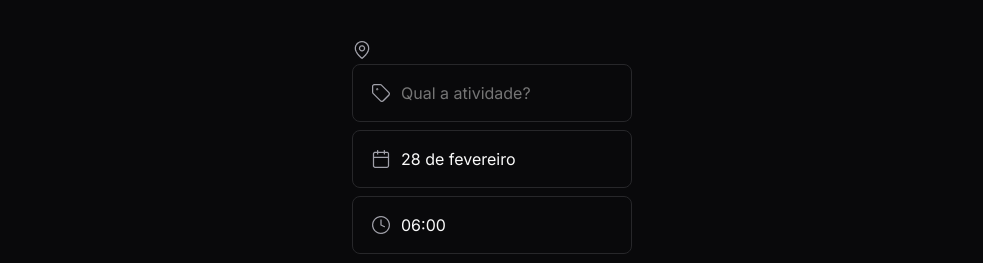
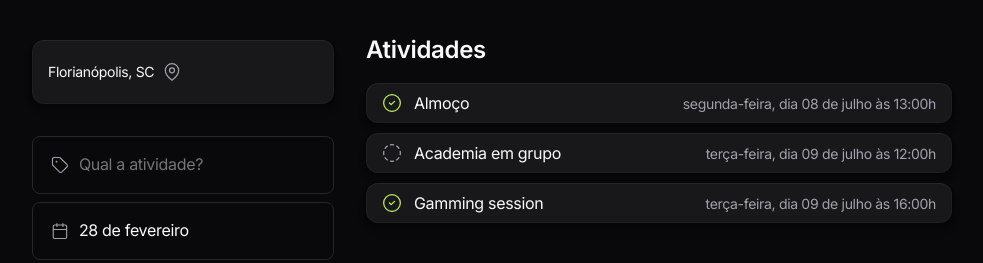
Before and after one commit to aksa-mendonca/rocketseat-nlwjourney, a plain HTML site: page index.html in a window 1280 px wide. Shown: the top 263 px of the page, without its empty margins (148-1131 px from the left). Drawn offline with nearby package versions, Linux system fonts and the light colour scheme.

Commit message:
Finalização do projeto

```diff
--- a/index.html
+++ b/index.html
@@ -10,25 +10,40 @@
 
     <div id="app">
         <form onsubmit="salvarAtividade(event)">
-            <div id="place">
-                <img src="./img/map-pin.png" alt="img-map-pin">
+            <div id="place" class="card-bg">
+                Florianópolis, SC
+
+                <svg width="20" height="20" viewBox="0 0 20 20" fill="none" xmlns="http://www.w3.org/2000/svg">
+                    <path d="M16.6666 8.33334C16.6666 13.3333 9.99992 18.3333 9.99992 18.3333C9.99992 18.3333 3.33325 13.3333 3.33325 8.33334C3.33325 6.56523 4.03563 4.86954 5.28587 3.61929C6.53612 2.36905 8.23181 1.66667 9.99992 1.66667C11.768 1.66667 13.4637 2.36905 14.714 3.61929C15.9642 4.86954 16.6666 6.56523 16.6666 8.33334Z" stroke="#A1A1AA" stroke-width="1.25" stroke-linecap="round" stroke-linejoin="round"/>
+                    <path d="M9.99992 10.8333C11.3806 10.8333 12.4999 9.71405 12.4999 8.33334C12.4999 6.95263 11.3806 5.83334 9.99992 5.83334C8.61921 5.83334 7.49992 6.95263 7.49992 8.33334C7.49992 9.71405 8.61921 10.8333 9.99992 10.8333Z" stroke="#A1A1AA" stroke-width="1.25" stroke-linecap="round" stroke-linejoin="round"/>
+                </svg>
             </div>
 
             <div class="fields">
                 <div class="field-wrapper">
-                    <img src="./img/tag.png" alt="img-tag">
+                    <svg width="20" height="20" viewBox="0 0 20 20" fill="none" xmlns="http://www.w3.org/2000/svg">
+                        <path d="M10.4884 2.15499C10.1759 1.84241 9.75207 1.66675 9.31008 1.66666H3.33341C2.89139 1.66666 2.46746 1.84225 2.1549 2.15481C1.84234 2.46737 1.66675 2.8913 1.66675 3.33332V9.30999C1.66684 9.75198 1.8425 10.1758 2.15508 10.4883L9.40842 17.7417C9.78718 18.118 10.2995 18.3293 10.8334 18.3293C11.3674 18.3293 11.8797 18.118 12.2584 17.7417L17.7417 12.2583C18.1181 11.8796 18.3294 11.3673 18.3294 10.8333C18.3294 10.2994 18.1181 9.78708 17.7417 9.40832L10.4884 2.15499Z" stroke="#A1A1AA" stroke-width="1.25" stroke-linecap="round" stroke-linejoin="round"/>
+                        <path d="M6.25008 6.66666C6.4802 6.66666 6.66675 6.48011 6.66675 6.24999C6.66675 6.01987 6.4802 5.83332 6.25008 5.83332C6.01996 5.83332 5.83341 6.01987 5.83341 6.24999C5.83341 6.48011 6.01996 6.66666 6.25008 6.66666Z" stroke="#A1A1AA" stroke-width="1.25" stroke-linecap="round" stroke-linejoin="round"/>
+                    </svg>
+
                     <input type="text" placeholder="Qual a atividade?" name="atividade" required>
                 </div>
 
                 <div class="field-wrapper">
-                    <img src="./img/calendar.png" alt="img-calendar">
+                    <svg width="20" height="20" viewBox="0 0 20 20" fill="none" xmlns="http://www.w3.org/2000/svg">
+                        <path d="M6.66667 1.66666V4.99999M13.3333 1.66666V4.99999M2.5 8.33332H17.5M4.16667 3.33332H15.8333C16.7538 3.33332 17.5 4.07952 17.5 4.99999V16.6667C17.5 17.5871 16.7538 18.3333 15.8333 18.3333H4.16667C3.24619 18.3333 2.5 17.5871 2.5 16.6667V4.99999C2.5 4.07952 3.24619 3.33332 4.16667 3.33332Z" stroke="#A1A1AA" stroke-width="1.25" stroke-linecap="round" stroke-linejoin="round"/>
+                    </svg>
+
                     <select name="dia">
                         <option value="2024-03-01">01 de fevereiro</option>
                     </select>
                 </div>
 
                 <div class="field-wrapper">
-                    <img src="./img/clock.png" alt="img-clock">
+                    <svg width="20" height="20" viewBox="0 0 20 20" fill="none" xmlns="http://www.w3.org/2000/svg">
+                        <path d="M10.0001 4.99999V9.99999L13.3334 11.6667M18.3334 9.99999C18.3334 14.6024 14.6025 18.3333 10.0001 18.3333C5.39771 18.3333 1.66675 14.6024 1.66675 9.99999C1.66675 5.39762 5.39771 1.66666 10.0001 1.66666C14.6025 1.66666 18.3334 5.39762 18.3334 9.99999Z" stroke="#A1A1AA" stroke-width="1.25" stroke-linecap="round" stroke-linejoin="round"/>
+                    </svg>
+
                     <select name="hora">
                         <option value="10:30">10:30</option>
                     </select>
--- a/js.js
+++ b/js.js
@@ -1,6 +1,5 @@
 //bibliotecas e códigos de terceiros
 const formatador = (data) => {
-    // console.log(dayjs(data).format('hh:mm'))
     return {
         dia: {
             numerico: dayjs(data).format('DD'),
@@ -14,8 +13,6 @@ const formatador = (data) => {
     }
 }
 
-// formatador(new Date('2024-02-15'))
-
 //object {}
 const atividade = {
     nome: "Almoço",
@@ -28,12 +25,12 @@ let atividades = [
     atividade,
     {
         nome: 'Academia em grupo',
-        data :new Date('2027-07-09 12:00'),
+        data :new Date('2024-07-09 12:00'),
         finalizada: false
     },
     {
         nome: 'Gamming session',
-        data :new Date('2027-07-09 16:00'),
+        data :new Date('2024-07-09 16:00'),
         finalizada: true
     }
 ]
@@ -52,14 +49,36 @@ const criarItemDeAtividade = (atividade) => {
 
     const formatar = formatador(atividade.data);
 
+    return `
+    <div class="card-bg">
 
-return `
-<div>
-    ${input}
-    <span>${atividade.nome}</span>
-    <time>${formatar.dia.semana.longo}, dia ${formatar.dia.numerico} de ${formatar.mes} às ${formatar.hora}h </time>
-</div>
-`
+        ${input}
+
+        <div>
+            <svg class="active" width="20" height="20" viewBox="0 0 20 20" fill="none" xmlns="http://www.w3.org/2000/svg">
+                <path d="M7.50008 10L9.16675 11.6667L12.5001 8.33335M18.3334 10C18.3334 14.6024 14.6025 18.3334 10.0001 18.3334C5.39771 18.3334 1.66675 14.6024 1.66675 10C1.66675 5.39765 5.39771 1.66669 10.0001 1.66669C14.6025 1.66669 18.3334 5.39765 18.3334 10Z" stroke="#BEF264" stroke-width="1.25" stroke-linecap="round" stroke-linejoin="round"/>
+            </svg>
+
+            <svg class="inactive" width="20" height="20" viewBox="0 0 20 20" fill="none" xmlns="http://www.w3.org/2000/svg">
+                <path d="M8.41664 1.81836C9.46249 1.61597 10.5374 1.61597 11.5833 1.81836M11.5833 18.1817C10.5374 18.3841 9.46249 18.3841 8.41664 18.1817M14.6741 3.10086C15.5587 3.70022 16.3197 4.46409 16.9158 5.35086M1.8183 11.5834C1.6159 10.5375 1.6159 9.46255 1.8183 8.4167M16.8991 14.6742C16.2998 15.5588 15.5359 16.3198 14.6491 16.9159M18.1816 8.4167C18.384 9.46255 18.384 10.5375 18.1816 11.5834M3.1008 5.32586C3.70016 4.44131 4.46403 3.68026 5.3508 3.0842M5.3258 16.8992C4.44124 16.2998 3.6802 15.536 3.08414 14.6492" stroke="#A1A1AA" stroke-width="1.25" stroke-linecap="round" stroke-linejoin="round"/>
+            </svg>
+
+
+        <span>${atividade.nome}</span>
+        </div>
+
+        <time class="short">
+            ${formatar.dia.semana.curto}.
+            ${formatar.dia.numerico} <br>
+            ${formatar.hora}
+        </time>
+        <time class="full">${formatar.dia.semana.longo},
+            dia ${formatar.dia.numerico}
+            de ${formatar.mes}
+            às ${formatar.hora}h
+        </time>
+    </div>
+    `
 }
 
 const atualizarListaDeAtividades = () => {
@@ -157,11 +176,4 @@ const concluirAtividade = (event) => {
     }
 
     atividade.finalizada = !atividade.finalizada
-
-    // Também pode escrever dessa forma (mas o else ñ é necessário, pq se n atender a condicional, ele vai sair da função automaticamente)
-    // if(atividade) { -----> (Sem a !, pq ele está querendo mostrar que a atividade existe)
-    //     atividade.finalizada = !atividade.finalizada
-    // } else {
-    //     return
-    // }
 }
--- a/style.css
+++ b/style.css
@@ -4,10 +4,13 @@
     box-sizing: border-box;
 }
 
-html, option {
+html, input, select, button, option {
     font-family: 'Inter', 'sans-serif';
     background-color: #09090b;
     color: #fafafa;
+
+    line-height: 120%;
+    letter-spacing: -0.02em;
 }
 
 #app {
@@ -17,6 +20,17 @@ html, option {
 }
 
 /* form */
+#place {
+    display: flex;
+    align-items: center;
+    gap: 8px;
+
+    padding: 22px 16px;
+
+    font-size: 14px;
+    margin-bottom: 32px;
+}
+
 input, select {
     all: unset;
 }
@@ -42,19 +56,116 @@ input, select, button {
 }
 
 .field-wrapper:focus-within {
-    outline: 2px solid yellowgreen;
+    outline: 2px solid #be80ff;
 }
 
 button {
     margin-top: 12px;
     border: none;
     padding: 12px 20px;
-    background-color: #aff445;
+    background-color: #be80ff;
     border-radius: 8px;
 
-    font-weight: 500;
+    font-weight: bold;
     font-size: 16px;
-    letter-spacing: -0.02em;
 
-    color: #132f00;
+    color: #240047;
 }
+
+.card-bg {
+background: #18181B;
+
+box-shadow: 0px 8px 8px rgba(0, 0, 0, 0.1), 0px 4px 4px rgba(0, 0, 0, 0.1), 0px 2px 2px rgba(0, 0, 0, 0.1), 0px 0px 0px 1px rgba(0, 0, 0, 0.1), inset 0px 0px 0px 1px rgba(255, 255, 255, 0.03), inset 0px 1px 0px rgba(255, 255, 255, 0.03);
+border-radius: 12px;
+
+}
+
+main {
+    margin-top: 32px;
+}
+
+h1 {
+    text-align: center;
+    font-weight: 600;
+    font-size: 24px;
+
+    margin-bottom: 24px;
+}
+
+section {
+    display: grid;
+    gap: 10px;
+}
+
+section input[type="checkbox"] {
+    position: absolute;
+    inset: 0;
+}
+
+section .card-bg {
+    position: relative;
+    padding: 10px 16px;
+
+    display: flex;
+    align-items: center;
+    justify-content: space-between;
+}
+
+section .card-bg:has(:checked) .active, section .card-bg .inactive {
+    display: block;
+}
+
+section .card-bg:has(:checked) .inactive, section .card-bg .active {
+    display: none;
+}
+
+section .card-bg > div {
+    display: flex;
+    align-items: center;
+    gap: 12px;
+}
+
+time {
+    font-size: 14px;
+    color: #a1a1ab;
+    text-align: right;
+}
+
+time.full {
+    display: none;
+}
+
+@media (width > 1024px) {
+    #app {
+        display: flex;
+        max-width: 960px;
+        gap: 32px;
+    }
+
+    main {
+        margin-top: 0;
+        flex: 1;
+    }
+
+    h1 {
+        text-align: left;
+    }
+
+    time.full {
+        display: block;
+    }
+
+    time.short {
+        display: none;
+    }
+}
+
+section .card-bg {
+    animation: appear 300ms;
+}
+
+@keyframes appear {
+    from {
+        opacity: 0;
+    }
+}
```
Also changed, not shown: img/calendar.png (deleted), img/circle-check.png (deleted), img/circle-dashed.png (deleted), img/clock.png (deleted), img/map-pin.png (deleted), img/tag.png (deleted).
